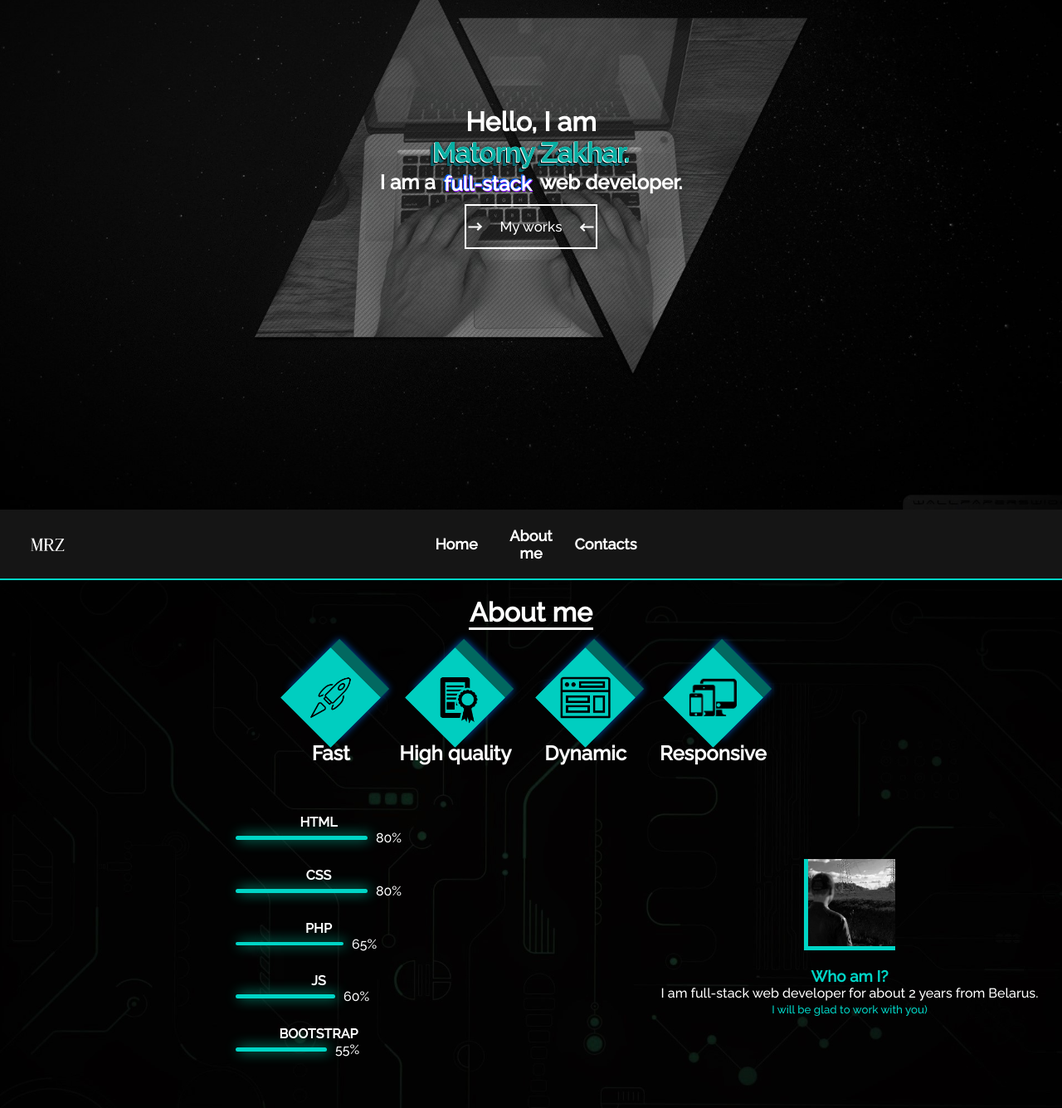
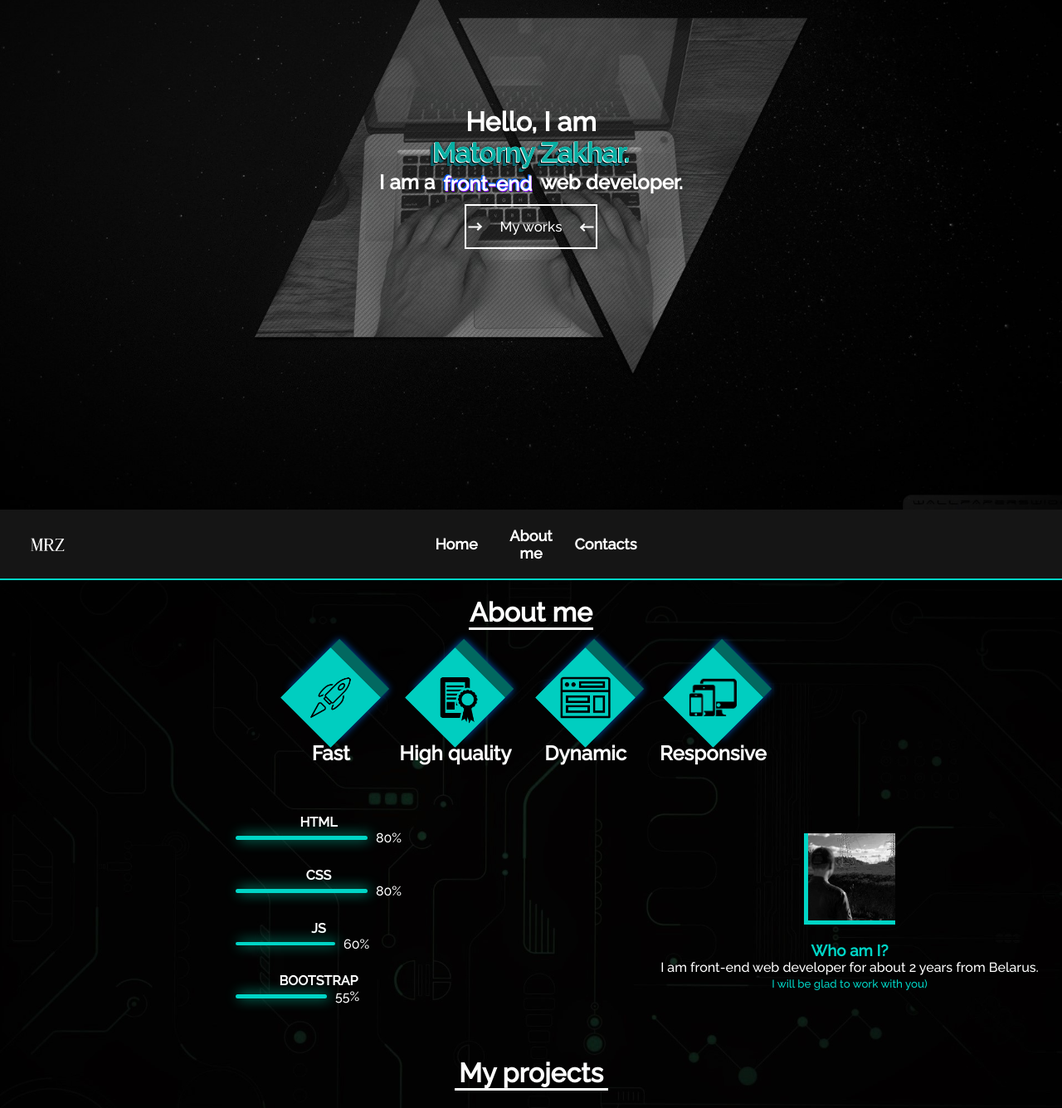
Before and after one commit to Mrz190/Port, a plain HTML site: page index.html in a window 1280 px wide. Shown: the part 186-1521 px from the top of the page at 83% size. Drawn offline with nearby package versions, Linux system fonts and the light colour scheme; a web font is replaced by a local one.

Commit message:
Update index.html

```diff
--- a/index.html
+++ b/index.html
@@ -33,7 +33,7 @@
             </h1>
             <div class="wrapper_glitch_area">
                 <h2 align="center" class="title-h left_glitch_h2">I am a</h2>
-                <h2 class="glitch">full-stack</h2>
+                <h2 class="glitch">front-end</h2>
                 <h2 align="center" class="title-h right_glitch_h2">web developer.</h2>
                 </h2>
             </div>
@@ -120,12 +120,6 @@
                             </div>
                         </div>
                         <div style="margin:20px;">
-                            <h4 align="center">PHP</h4>
-                            <div class="wrapper_knowlage">
-                                <div class="php"></div>65%
-                            </div>
-                        </div>
-                        <div style="margin:20px;">
                             <h4 align="center">JS</h4>
                             <div class="wrapper_knowlage">
                                 <div class="js"></div>60%
@@ -143,7 +137,7 @@
                             <div></div>
                         </div>
                         <h3 align="center" style="padding-top: 20px;color:rgb(0, 213, 198);">Who am I?</h3>
-                        <p>I am full-stack web developer for about 2 years from Belarus.<br><button onclick="myworks('#contacts')" class="button-link">I will be glad to work with you)</button></p>
+                        <p>I am front-end web developer for about 2 years from Belarus.<br><button onclick="myworks('#contacts')" class="button-link">I will be glad to work with you)</button></p>
                     </div>
                 </div>
                 <br>
```
